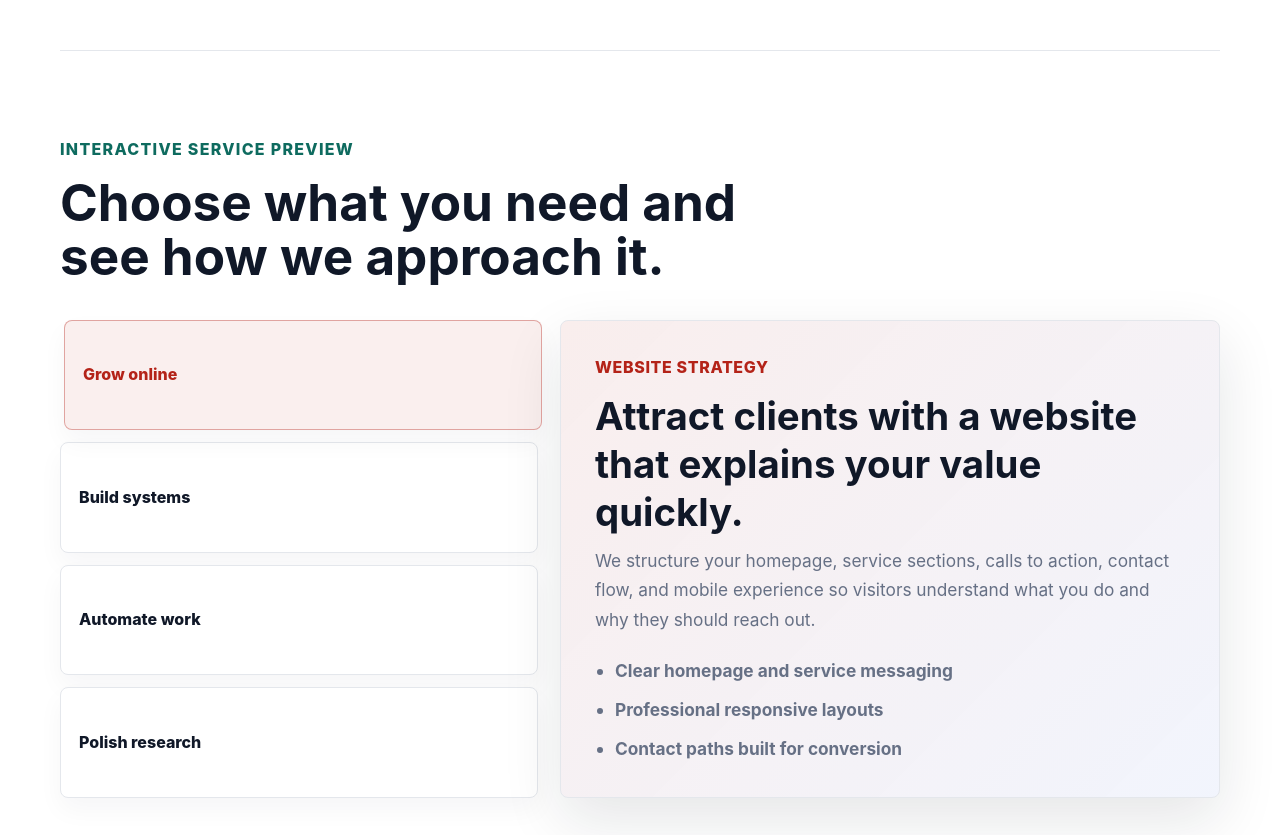
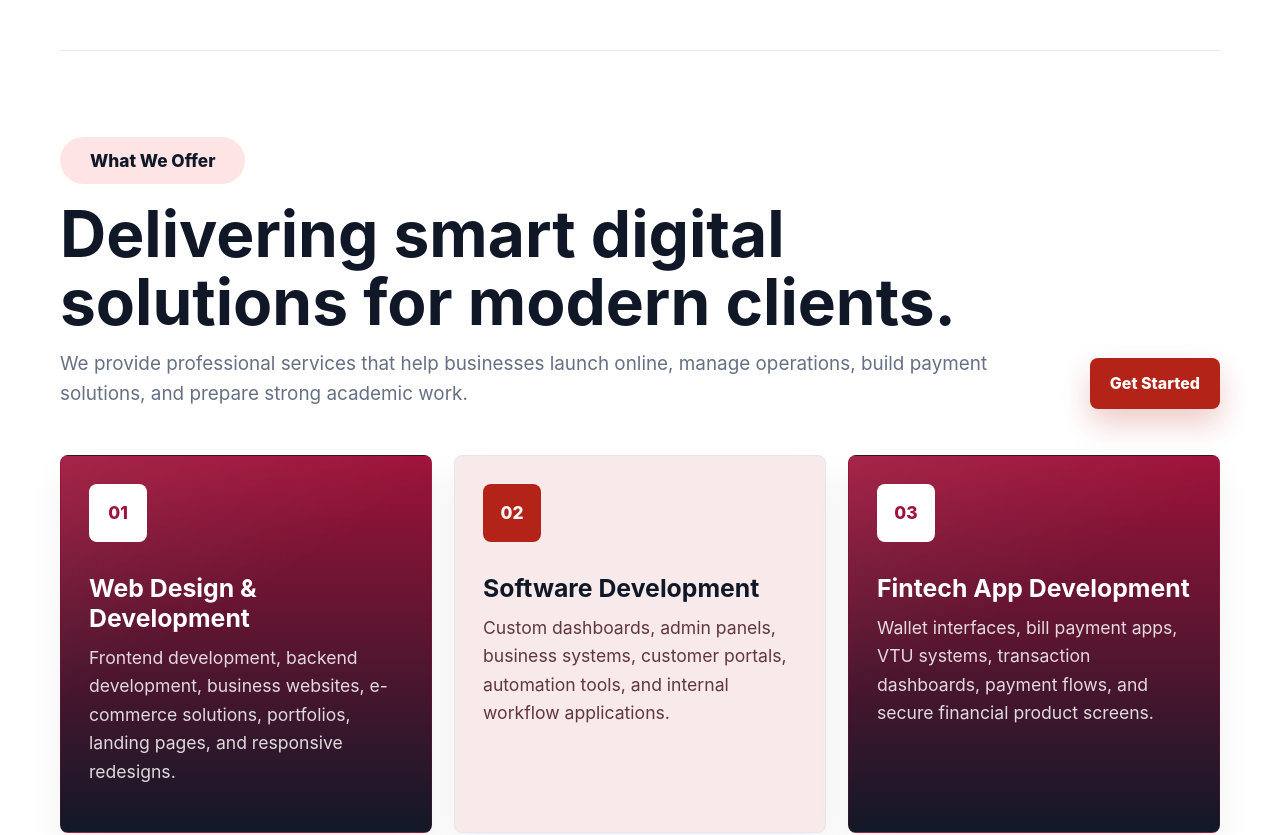
Before and after one commit to davidjames2708-dotcom/willibabsdigitalsolutions, a Next.js app: page / in a window 1280 px wide. Shown: the part 2660-3495 px from the top of the page. Built offline with nearby package versions, Linux system fonts and the light colour scheme.

Commit message:
Remove interactive service preview

```diff
--- a/app/page.jsx
+++ b/app/page.jsx
@@ -106,33 +106,6 @@ export default function HomePage() {
             <p>
               Whether you need a company website, a customer portal, a fintech dashboard, an AI workflow, or academic publication support, we approach the work with planning, clean presentation, and dependable delivery.
             </p>
-          </section>
-
-          <section className="section offer-section">
-            <div className="section-heading">
-              <p className="eyebrow">Interactive service preview</p>
-              <h2>Choose what you need and see how we approach it.</h2>
-            </div>
-
-            <div className="offer-layout">
-              <div className="offer-tabs" role="tablist" aria-label="Service approach tabs">
-                <button className="is-active" type="button" role="tab" aria-selected="true" data-offer-tab="growth">Grow online</button>
-                <button type="button" role="tab" aria-selected="false" data-offer-tab="systems">Build systems</button>
-                <button type="button" role="tab" aria-selected="false" data-offer-tab="automation">Automate work</button>
-                <button type="button" role="tab" aria-selected="false" data-offer-tab="research">Polish research</button>
-              </div>
-
-              <article className="offer-card">
-                <span data-offer-kicker>Website strategy</span>
-                <h3 data-offer-title>Attract clients with a website that explains your value quickly.</h3>
-                <p data-offer-copy>We structure your homepage, service sections, calls to action, contact flow, and mobile experience so visitors understand what you do and why they should reach out.</p>
-                <ul>
-                  <li data-offer-point-one>Clear homepage and service messaging</li>
-                  <li data-offer-point-two>Professional responsive layouts</li>
-                  <li data-offer-point-three>Contact paths built for conversion</li>
-                </ul>
-              </article>
-            </div>
           </section>
 
           <section className="section service-section" id="services">
```
